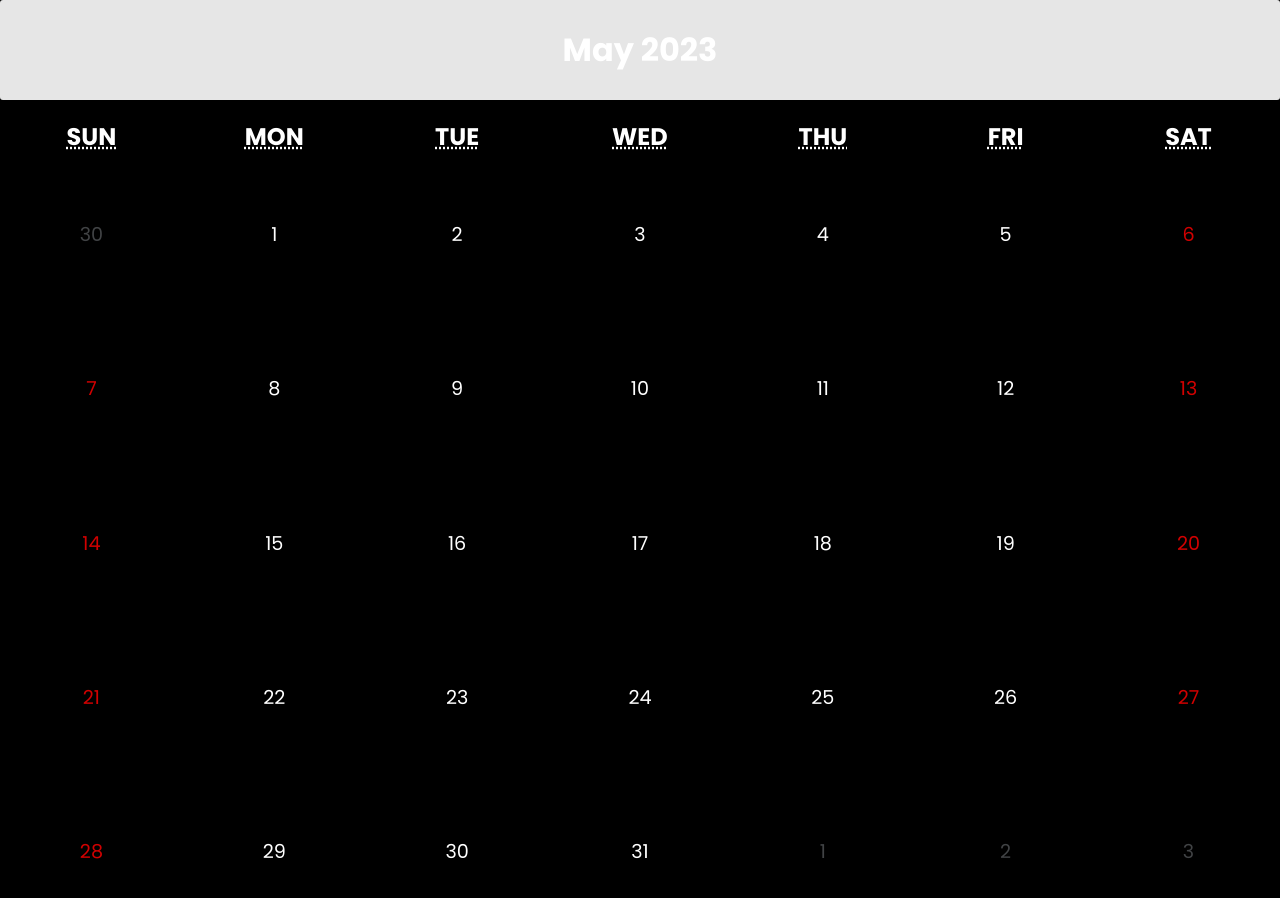
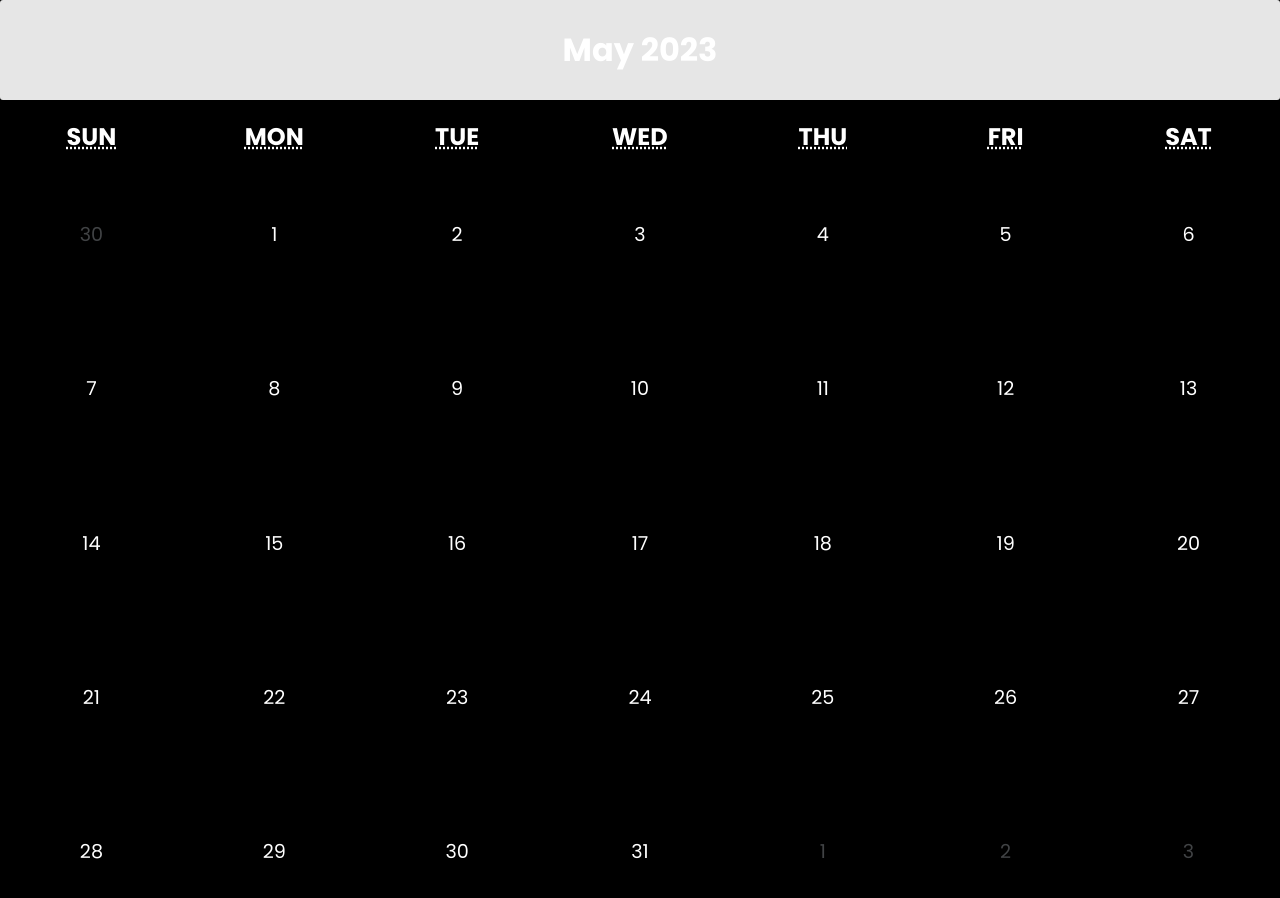
Before and after one commit to lyds214/chicken-website, a React (Create React App) app: page / in a window 1280 px wide. Shown: the top 898 px of the page. Built offline with nearby package versions, Linux system fonts and the light colour scheme.

Commit message:
changed weekend font color

```diff
--- a/src/pages/styles/Calendar.css
+++ b/src/pages/styles/Calendar.css
@@ -75,9 +75,9 @@
   padding: 0.5em;
 }
 
-.react-calendar__month-view__days__day--weekend {
+/* .react-calendar__month-view__days__day--weekend {
   color: #d10000;
-}
+} */
 
 .react-calendar__month-view__days__day--neighboringMonth {
   opacity: 0.5;
```
